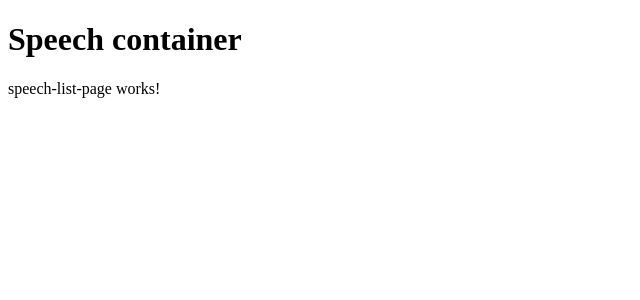
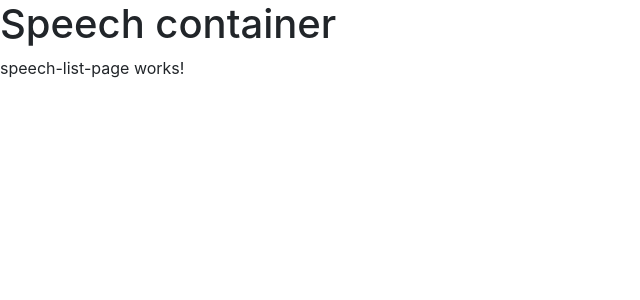
Before and after one commit to chan-dev/ngSpeech, an Angular app: page /speeches in a window 1280 px wide. Shown: the top 300 px of the page, without its empty margins (0-640 px from the left). Built offline with nearby package versions, Linux system fonts and the light colour scheme; what @angular/fire would draw is missing.

Commit message:
Add bootstrap

```diff
--- a/package.json
+++ b/package.json
@@ -20,6 +20,7 @@
     "@angular/platform-browser": "~8.2.8",
     "@angular/platform-browser-dynamic": "~8.2.8",
     "@angular/router": "~8.2.8",
+    "bootstrap": "^4.3.1",
     "firebase": "^7.2.1",
     "prettier": "^1.18.2",
     "rxjs": "~6.4.0",
--- a/src/styles.scss
+++ b/src/styles.scss
@@ -1 +1,2 @@
 /* You can add global styles to this file, and also import other style files */
+@import "~bootstrap/scss/bootstrap"
```
Also changed, not shown: 1 other file (tests, documents, lock files or other folders).
